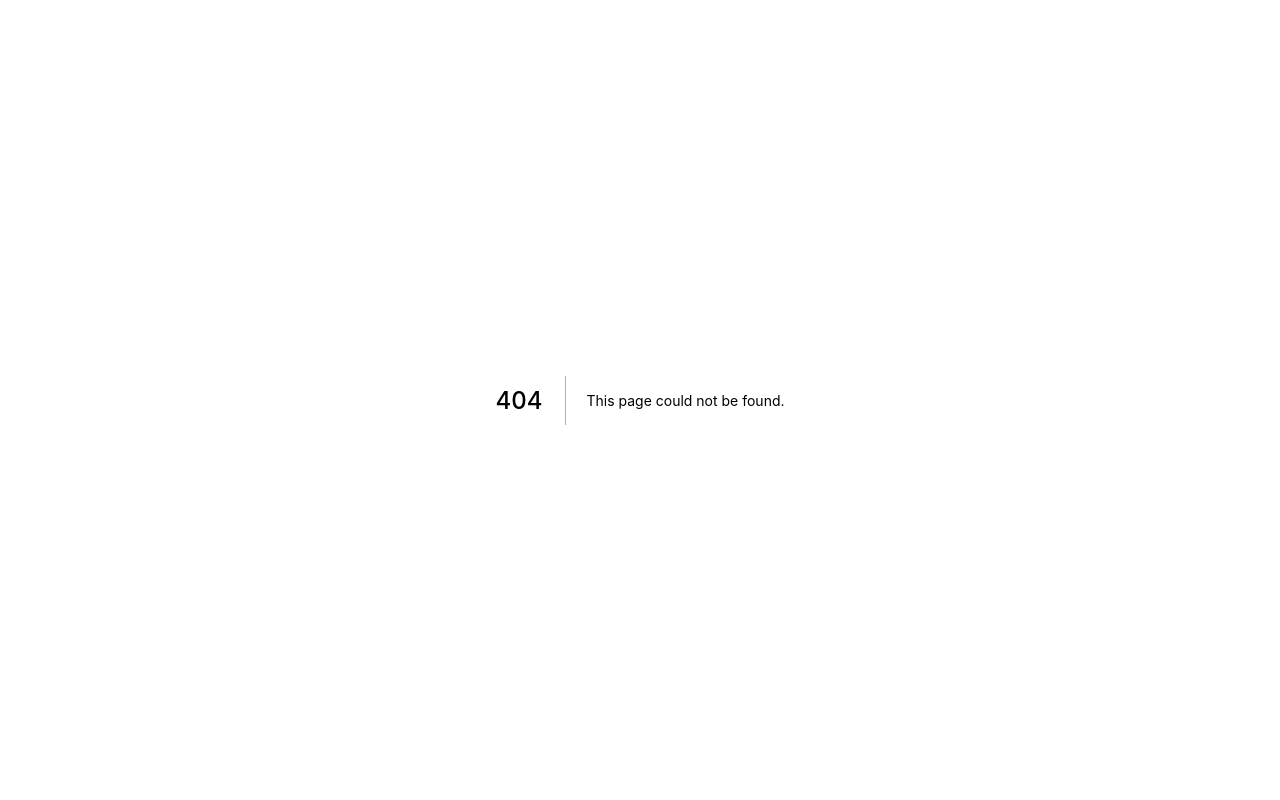
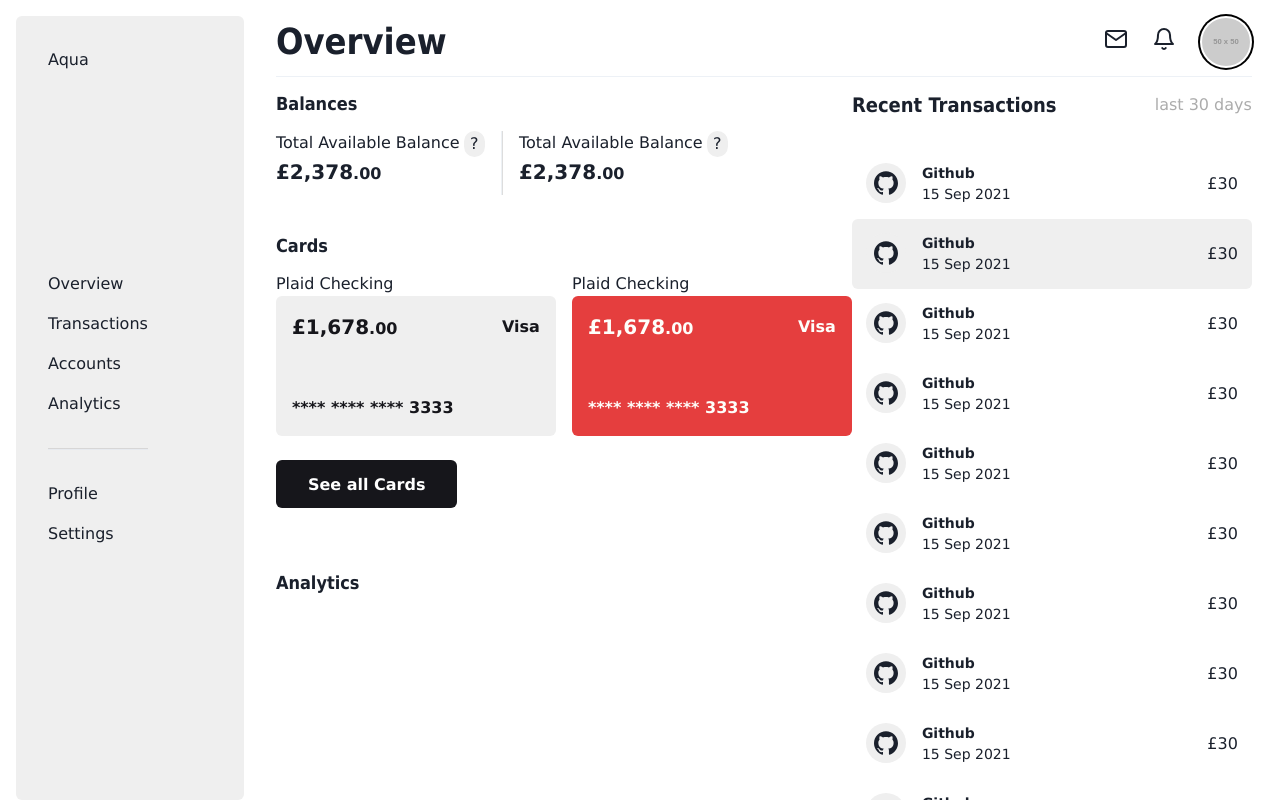
Before and after one commit to gregogun/xylo, a Next.js app: page /dashboard/overview in a window 1280 px wide. Before the commit this address had no page. Built offline with nearby package versions, Linux system fonts and the light colour scheme.

Commit message:
style: overview page - no functionality

```diff
--- /dev/null
+++ b/pages/dashboard/overview.tsx
@@ -0,0 +1,218 @@
+import {
+  Box,
+  Button,
+  Center,
+  Divider,
+  Flex,
+  Heading,
+  Icon,
+  Image,
+  List,
+  ListItem,
+  Text
+} from '@chakra-ui/react';
+import Layout from '@/components/layout';
+import { FiMail, FiBell } from 'react-icons/fi';
+import { SiGithub } from 'react-icons/si';
+
+const TopBar = () => {
+  return (
+    <Flex justify="space-between" align="center">
+      <Heading>Overview</Heading>
+      <List display="flex" alignItems="center">
+        <ListItem mr="1.5rem">
+          <Icon as={FiMail} boxSize="1.5rem" strokeWidth="2px" />
+        </ListItem>
+        <ListItem mr="1.5rem">
+          <Icon as={FiBell} boxSize="1.5rem" strokeWidth="2px" />
+        </ListItem>
+        <ListItem
+          borderRadius="full"
+          p="0.125rem"
+          boxShadow="0 0 0 0.125rem black"
+        >
+          <Image
+            boxSize="3rem"
+            borderRadius="full"
+            fallbackSrc="https://via.placeholder.com/50"
+          />
+        </ListItem>
+      </List>
+    </Flex>
+  );
+};
+
+const LeftSide = () => {
+  return (
+    <Box>
+      <Heading fontSize="lg" as="h2" mb="1rem">
+        Balances
+      </Heading>
+      <Flex mb="2.5rem">
+        <Balances />
+        <Divider
+          h="4rem"
+          w="1px"
+          bg="gray.2"
+          orientation="vertical"
+          mx="1rem"
+        />
+        <Balances />
+      </Flex>
+      <Heading fontSize="lg" as="h2" mb="1rem">
+        Cards
+      </Heading>
+      <Flex mb="1.5rem">
+        <Card bg="gray.1" mr="1rem" />
+        <Card />
+      </Flex>
+      <Button
+        color="white"
+        bg="default.black"
+        _hover={{ bg: 'gray.5' }}
+        fontSize="md"
+        p="1.5rem 2rem"
+        mb="4rem"
+      >
+        See all Cards
+      </Button>
+      <Heading fontSize="lg" as="h2" mb="1rem">
+        Analytics
+      </Heading>
+    </Box>
+  );
+};
+
+const RightSide = () => {
+  return (
+    <Box overflowY="auto" h="800px" w="400px">
+      <Flex justify="space-between" alignItems="center" mb="2rem">
+        <Heading fontSize="xl">Recent Transactions</Heading>
+        <Text fontSize="md" color="gray.3">
+          last 30 days
+        </Text>
+      </Flex>
+      <Transaction />
+      <Transaction active />
+      <Transaction />
+      <Transaction />
+      <Transaction />
+      <Transaction />
+      <Transaction />
+      <Transaction />
+      <Transaction />
+      <Transaction />
+    </Box>
+  );
+};
+
+const Balances = () => {
+  return (
+    <Box>
+      <Flex>
+        <Text mr="0.25rem">Total Available Balance</Text>
+        <Text
+          display="inline"
+          bg="gray.1"
+          borderRadius="full"
+          p="0.06rem 0.4rem"
+        >
+          ?
+        </Text>
+      </Flex>
+      <Text fontWeight="bold" fontSize="xl">
+        £2,378
+        <Text as="span" fontWeight="bold" fontSize="md">
+          .00
+        </Text>
+      </Text>
+    </Box>
+  );
+};
+
+const BalanceAmount = ({ whole, decimal }) => {
+  return (
+    <Text fontWeight="bold" fontSize="xl">
+      £{whole}
+      <Text as="span" fontWeight="bold" fontSize="md">
+        .{decimal}
+      </Text>
+    </Text>
+  );
+};
+
+const Card = ({ bg = 'red.500', ...props }) => {
+  const color = bg === 'red.500' ? 'default.white' : 'default.black';
+  return (
+    <Box>
+      <Text>Plaid Checking</Text>
+      <Flex
+        {...props}
+        flexDirection="column"
+        justify="space-between"
+        bg={bg}
+        w="280px"
+        h="140px"
+        p="1rem"
+        borderRadius="md"
+        color={color}
+      >
+        <Flex justify="space-between" alignItems="center">
+          <BalanceAmount whole="1,678" decimal="00" />
+          <Text fontWeight="bold">Visa</Text>
+        </Flex>
+        <Text fontWeight="bold">**** **** **** 3333</Text>
+      </Flex>
+    </Box>
+  );
+};
+
+const Transaction = ({ active = false, ...props }) => {
+  return (
+    <Flex
+      {...props}
+      bg={active === true ? 'gray.1' : null}
+      borderRadius="md"
+      align="center"
+      w="100%"
+      p="0.875rem"
+      justify="space-between"
+    >
+      <Flex>
+        <Center
+          mr="1rem"
+          p="0.5rem"
+          boxSize="2.5rem"
+          bg="gray.1"
+          borderRadius="full"
+        >
+          <Icon boxSize="1.5rem" as={SiGithub} />
+        </Center>
+        <Box>
+          <Text fontWeight="bold" fontSize="sm">
+            Github
+          </Text>
+          <Text fontSize="sm">15 Sep 2021</Text>
+        </Box>
+      </Flex>
+      <Text>£30</Text>
+    </Flex>
+  );
+};
+
+const Overview = () => {
+  return (
+    <Layout>
+      <Box as="main" w="100%" ml="2rem" pr="7rem">
+        <TopBar />
+        <Divider mt="0.5rem" mb="1rem" />
+        <Flex justify="space-between">
+          <LeftSide />
+          <RightSide />
+        </Flex>
+      </Box>
+    </Layout>
+  );
+};
+
+export default Overview;
```
